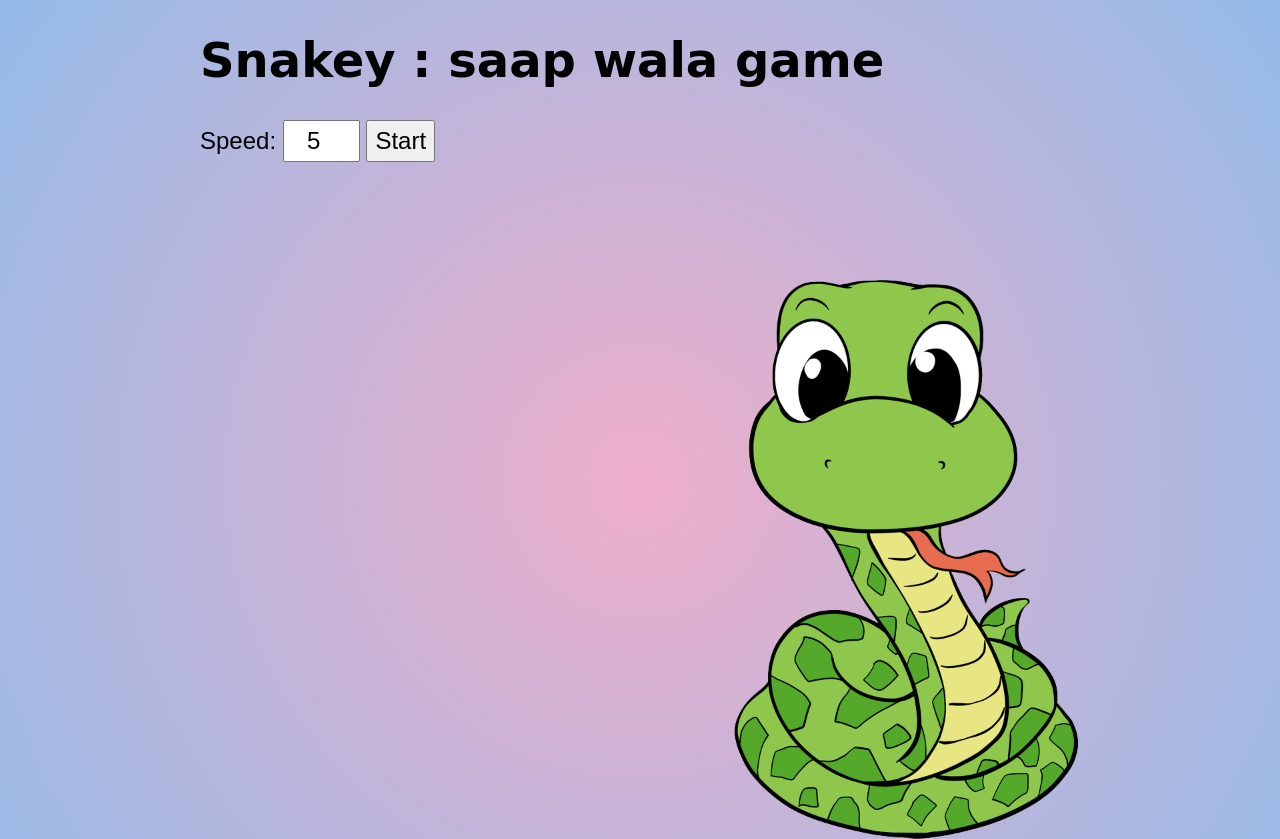
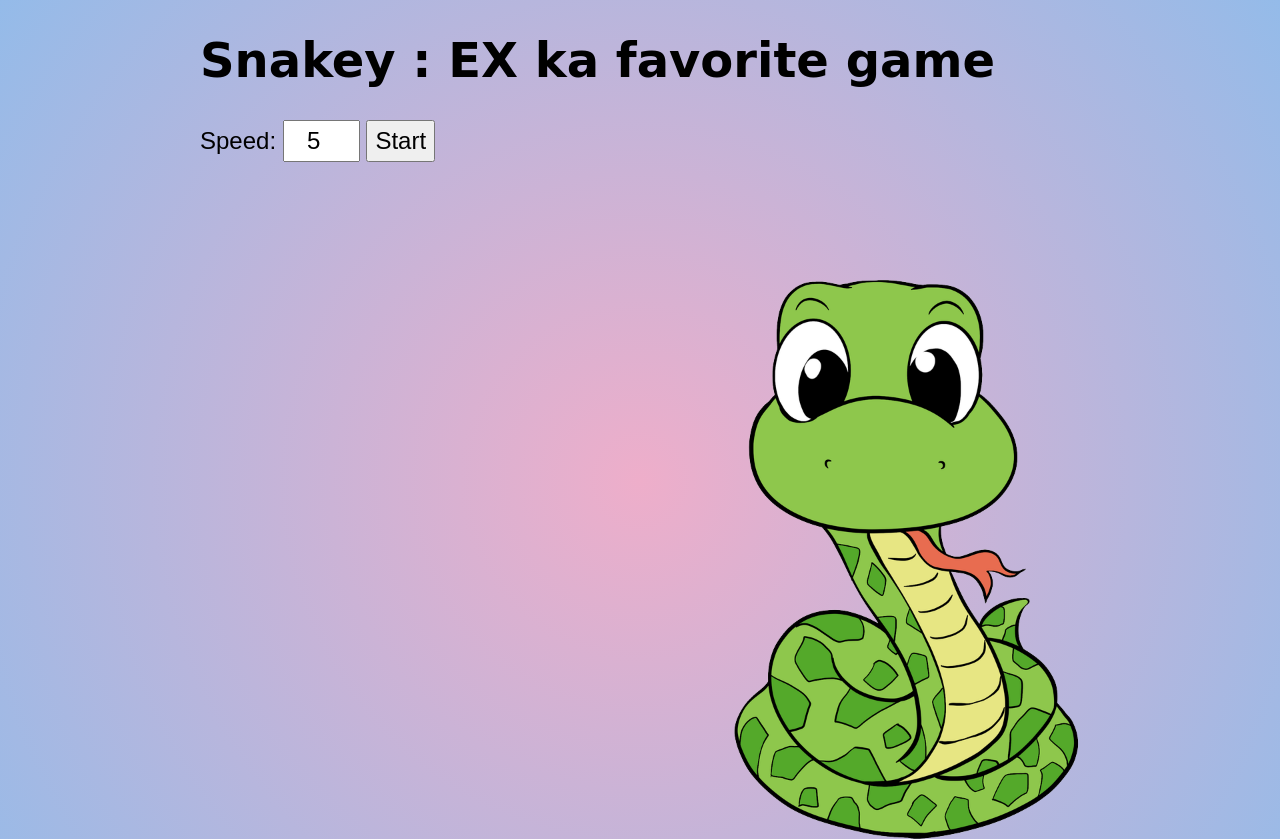
Before and after one commit to Astitva7717/SnakeGame, a plain HTML site: page index.html in a window 1280 px wide. Shown: the top 839 px of the page. Drawn offline with Linux system fonts and the light colour scheme.

Commit message:
halka fulke update 4

```diff
--- a/index.html
+++ b/index.html
@@ -7,7 +7,7 @@
         <link rel='stylesheet' href="app.css">
     </head>
     <body>
-        <H1>Snakey : saap wala game</H1>
+        <H1>Snakey : EX ka favorite  game</H1>
         Speed:
         <input type="number" id="gameSpeed" value="5" min="1" max="9" step="1" />
 
```
